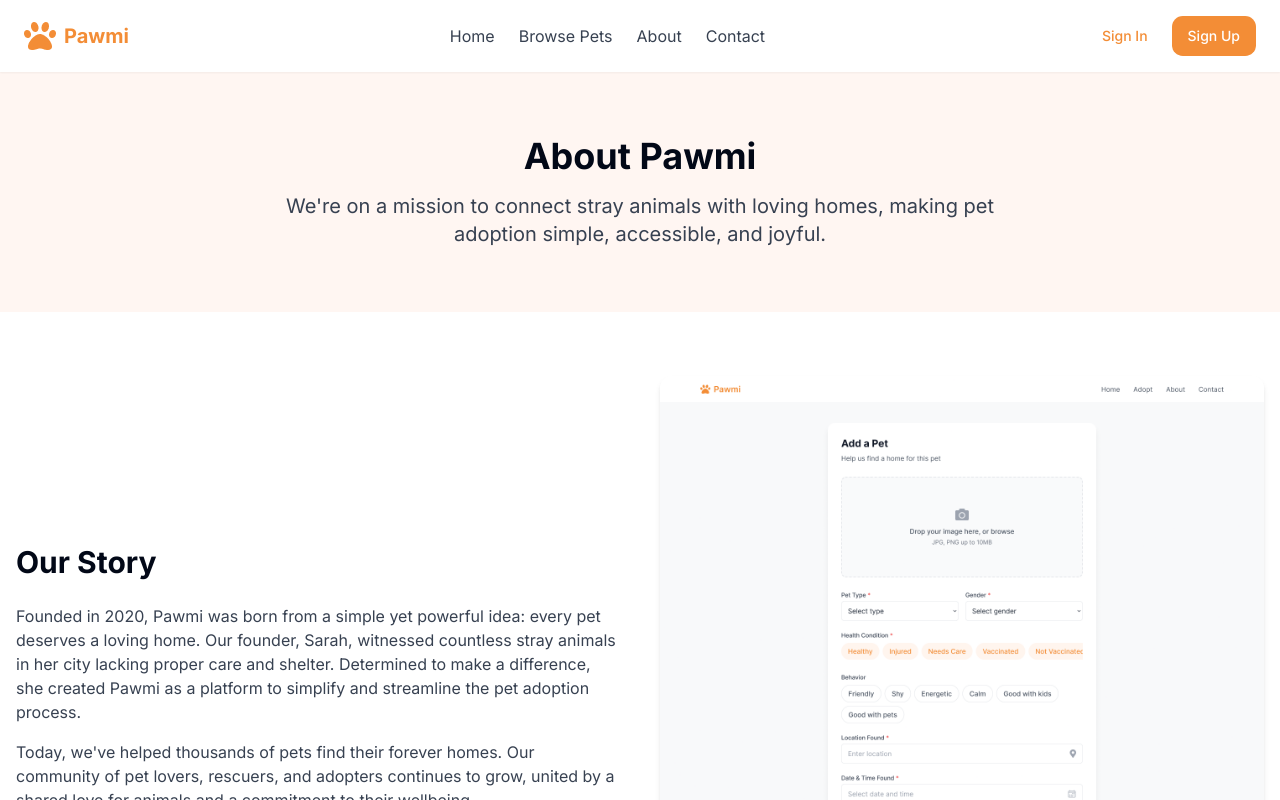
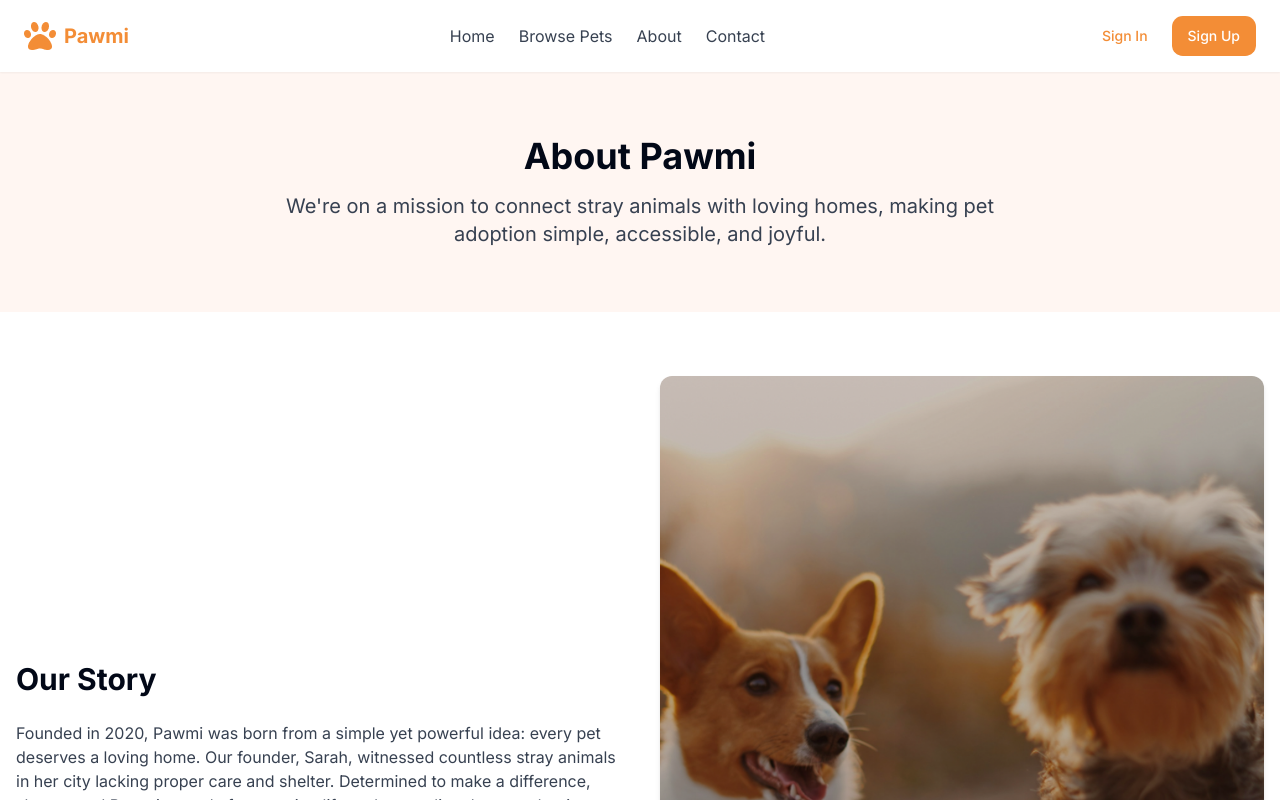
Before and after one commit to ManishSudabattula/fw-pawmi, a React (Vite) app: page /about in a window 1280 px wide. Shown: the top 800 px of the page. Built offline with nearby package versions, Linux system fonts and the light colour scheme.

Commit message:
Visual edit in Lovable
Edited UI in Lovable

```diff
--- a/src/pages/AboutPage.tsx
+++ b/src/pages/AboutPage.tsx
@@ -1,11 +1,8 @@
-
 import React from 'react';
 import Navbar from '@/components/Navbar';
 import Footer from '@/components/Footer';
-
 const AboutPage: React.FC = () => {
-  return (
-    <div className="min-h-screen flex flex-col">
+  return <div className="min-h-screen flex flex-col">
       <Navbar />
 
       <main className="flex-grow">
@@ -34,11 +31,7 @@ const AboutPage: React.FC = () => {
                 </p>
               </div>
               <div className="rounded-xl overflow-hidden shadow-md">
-                <img
-                  src="/lovable-uploads/893a89ce-5c34-4be1-8304-884c34f541be.png"
-                  alt="Dog and cat together"
-                  className="w-full h-auto"
-                />
+                <img alt="Dog and cat together" src="/lovable-uploads/789366d5-284a-411f-9e52-0fa8bfb0e0f2.png" className="w-full h-auto object-scale-down" />
               </div>
             </div>
           </div>
@@ -97,16 +90,10 @@ const AboutPage: React.FC = () => {
                 Together, we can ensure every pet finds the loving home they deserve.
               </p>
               <div className="flex flex-col sm:flex-row gap-4 justify-center">
-                <a
-                  href="/browse"
-                  className="bg-pawmi-orange hover:bg-pawmi-orange/90 text-white px-6 py-3 rounded-md font-medium"
-                >
+                <a href="/browse" className="bg-pawmi-orange hover:bg-pawmi-orange/90 text-white px-6 py-3 rounded-md font-medium">
                   Find a Pet
                 </a>
-                <a
-                  href="/contact"
-                  className="border border-pawmi-orange text-pawmi-orange hover:bg-pawmi-orange/10 px-6 py-3 rounded-md font-medium"
-                >
+                <a href="/contact" className="border border-pawmi-orange text-pawmi-orange hover:bg-pawmi-orange/10 px-6 py-3 rounded-md font-medium">
                   Get Involved
                 </a>
               </div>
@@ -116,8 +103,6 @@ const AboutPage: React.FC = () => {
       </main>
 
       <Footer />
-    </div>
-  );
+    </div>;
 };
-
 export default AboutPage;
```
Also changed, not shown: public/lovable-uploads/789366d5-284a-411f-9e52-0fa8bfb0e0f2.png (added).
